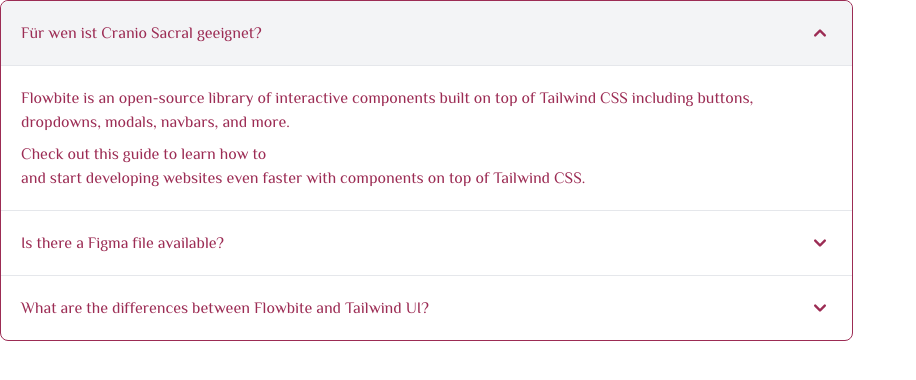
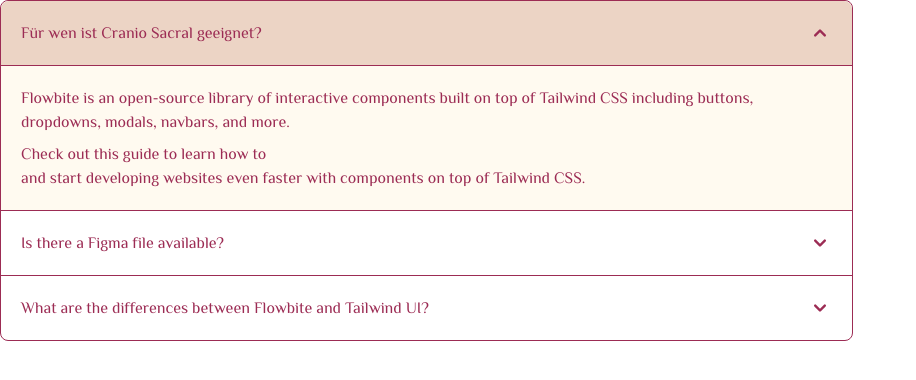
Before and after one commit to meyer-marco/flow_cranio, a Next.js app in the folder flow_cranio_app/: page /components/Accordion/Accordion in a window 1280 px wide. Shown: the top 380 px of the page, without its empty margins (0-916 px from the left). Built offline with nearby package versions, Linux system fonts and the light colour scheme.

Commit message:
feat: appling accordion custom theme

```diff
--- a/flow_cranio_app/src/pages/components/Accordion/Accordion.tsx
+++ b/flow_cranio_app/src/pages/components/Accordion/Accordion.tsx
@@ -1,9 +1,45 @@
 import React from "react";
-import { Accordion as AccordionWrapper } from "flowbite-react";
+import { Accordion as AccordionWrapper, Flowbite } from "flowbite-react";
 import style from "./accordion.module.css";
+import type { CustomFlowbiteTheme, ThemeProps } from "flowbite-react";
+
+const customTheme: CustomFlowbiteTheme = {
+  accordion: {
+    root: {
+      base: "divide-y divide-main-violet border-main-violet ",
+      flush: {
+        off: "rounded-lg border",
+        on: "border-b",
+      },
+    },
+    content: {
+      base: "py-5 px-5 last:rounded-b-lg first:rounded-t-lg bg-[#FFFAF0]",
+    },
+    title: {
+      arrow: {
+        base: "h-6 w-6 shrink-0",
+        open: {
+          off: "",
+          on: "rotate-180",
+        },
+      },
+      base: "flex w-full items-center justify-between first:rounded-t-lg last:rounded-b-lg py-5 px-5 text-left font-medium text-gray-500 dark:text-gray-400",
+      flush: {
+        off: "",
+        on: "bg-transparent ",
+      },
+      heading: "",
+      open: {
+        off: "",
+        on: "text-main-violet bg-[#ecd4c5]",
+      },
+    },
+  },
+};
 
 const Accordion: React.FC<{ id?: string }> = ({ id }) => {
   return (
+    <Flowbite theme={{ theme: customTheme }}>
       <AccordionWrapper
         className={`md:w-2/3 border-main-violet ${style.accordion}`}
       >
@@ -14,9 +50,9 @@
           <AccordionWrapper.Content className="">
             <div className="mb-2 text-main-violet">
               <p>
-              Flowbite is an open-source library of interactive components built
-              on top of Tailwind CSS including buttons, dropdowns, modals,
-              navbars, and more.
+                Flowbite is an open-source library of interactive components
+                built on top of Tailwind CSS including buttons, dropdowns,
+                modals, navbars, and more.
               </p>
             </div>
             <div className=" text-main-violet">
@@ -43,8 +79,8 @@
             <div className=" text-main-violet">
               <p>Check out the</p>
               <p>
-              based on the utility classes from Tailwind CSS and components from
-              Flowbite.
+                based on the utility classes from Tailwind CSS and components
+                from Flowbite.
               </p>
             </div>
           </AccordionWrapper.Content>
@@ -56,18 +92,18 @@
           <AccordionWrapper.Content>
             <div className="mb-2 text-main-violet">
               <p>
-              The main difference is that the core components from Flowbite are
-              open source under the MIT license, whereas Tailwind UI is a paid
-              product. Another difference is that Flowbite relies on smaller and
-              standalone components, whereas Tailwind UI offers sections of
-              pages.
+                The main difference is that the core components from Flowbite
+                are open source under the MIT license, whereas Tailwind UI is a
+                paid product. Another difference is that Flowbite relies on
+                smaller and standalone components, whereas Tailwind UI offers
+                sections of pages.
               </p>
             </div>
             <div className="mb-2 text-main-violet">
               <p>
-              However, we actually recommend using both Flowbite, Flowbite Pro,
-              and even Tailwind UI as there is no technical reason stopping you
-              from using the best of two worlds.
+                However, we actually recommend using both Flowbite, Flowbite
+                Pro, and even Tailwind UI as there is no technical reason
+                stopping you from using the best of two worlds.
               </p>
             </div>
             <div className="mb-2  text-main-violet">
@@ -76,6 +112,7 @@
           </AccordionWrapper.Content>
         </AccordionWrapper.Panel>
       </AccordionWrapper>
+    </Flowbite>
   );
 };
 export default Accordion;
--- a/flow_cranio_app/src/pages/components/Accordion/accordion.module.css
+++ b/flow_cranio_app/src/pages/components/Accordion/accordion.module.css
@@ -3,6 +3,15 @@
 .accordion button {
   border-color: #9c2c54;
 }
+.accordion button:focus {
+  border-color: #9c2c54;
+}
 .accordion div {
   border-color: #9c2c54;
 }
+.focus\:ring-4:focus {
+}
+.accordion button .focus\:ring-gray-200:focus {
+  --tw-ring-opacity: 1;
+  --tw-ring-color: none;
+}
```
Lines whose indentation alone changed are shown as unchanged.
